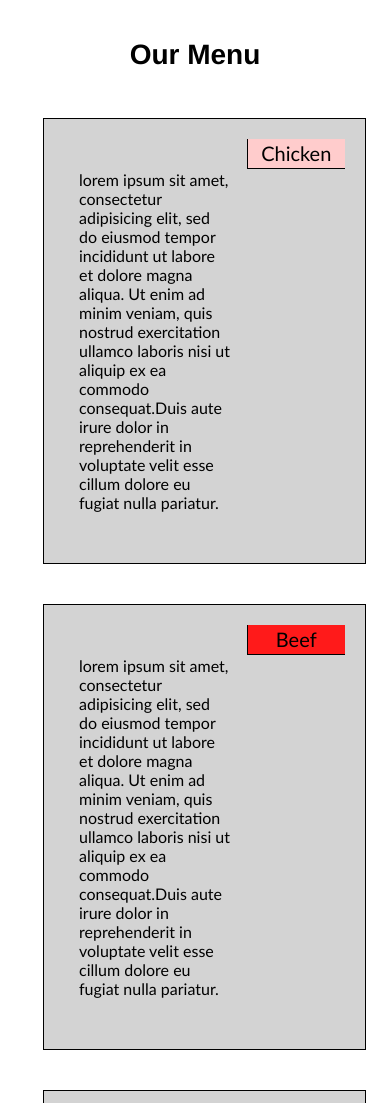
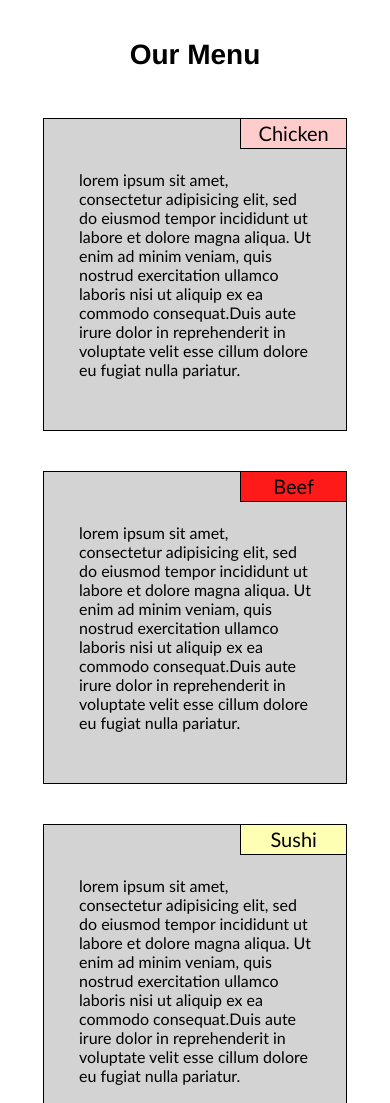
Before and after one commit to ItsmeAsma/Coursera-repository, a plain HTML site: page Module_2_Solution/index.html in a window 390 px wide. Shown: the top 1103 px of the page. Drawn offline with Linux system fonts and the light colour scheme.

Commit message:
Assignment2

```diff
--- a/Module_2_Solution/css/styles.css
+++ b/Module_2_Solution/css/styles.css
@@ -13,10 +13,11 @@ h1{
 }
 
 .section{
+	position: relative;
 	font-family: "Trebuchet MS", Helvetica, sans-serif;
 	border: 1px solid black;
+	padding: 20px;
 	margin: 20px;
-	padding: 20px;
 	background-color: lightgrey;
 
 
@@ -26,7 +27,7 @@ h1{
 
 
 .title1{
-
+	position: absolute;
 	top: 0px;
 	right: 0px;
     float: right;
@@ -43,7 +44,7 @@ h1{
 }
 
 .title2{
-
+	position: absolute;
 	top: 0px;
 	right: 0px;
     float: right;
@@ -60,7 +61,7 @@ h1{
 }
 
 .title3{
-
+	position: absolute;
 	top: 0px;
 	right: 0px;
     float: right;
@@ -187,7 +188,7 @@ h1{
 				width: 91.66%;
 			}
 			.col-md-12{
-				width: 105.5%;
+				width: 100%;
 
 			}
 }
@@ -234,7 +235,7 @@ h1{
 				width: 91.66%;
 			}
 			.col-sm-12{
-				width: 105.5%;
+				width: 100%;
 
 			}
 }
```
Also changed, not shown: Module_2_Solution/index.html (+0 -4 lines).
